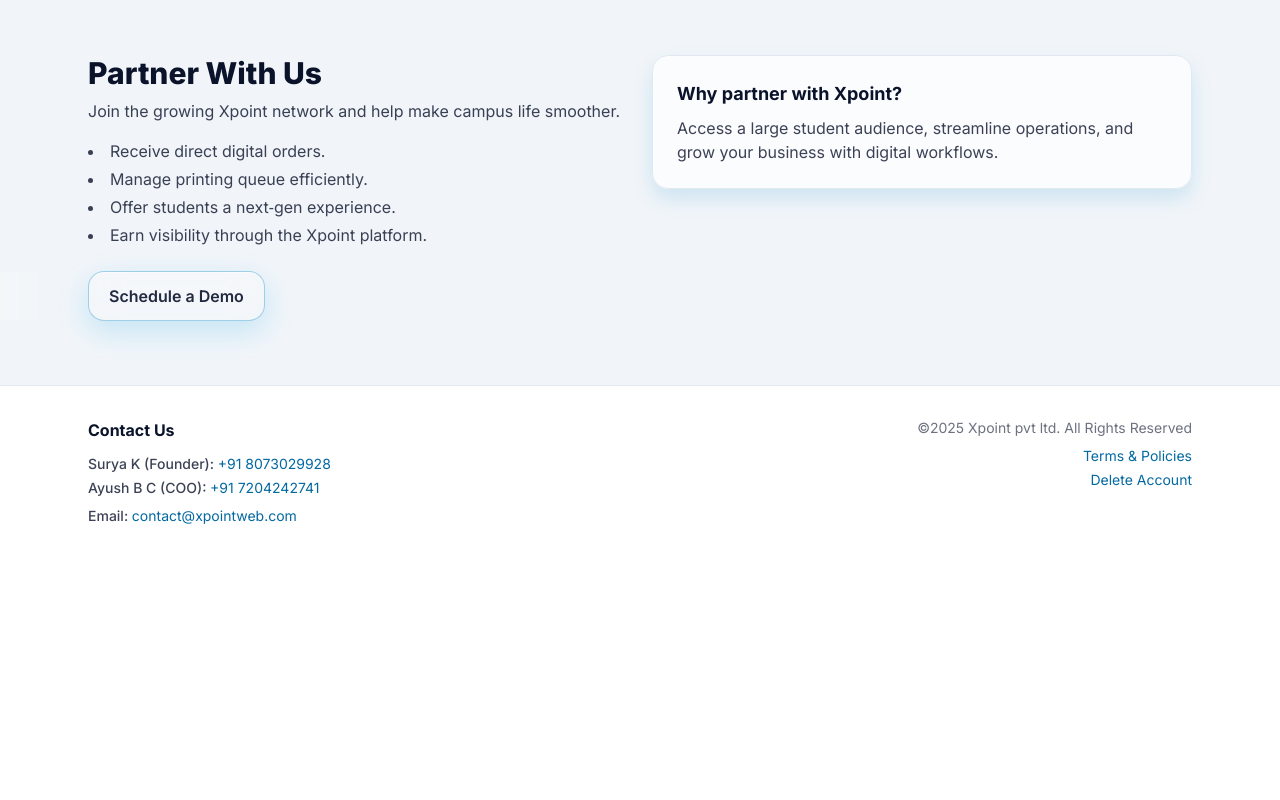
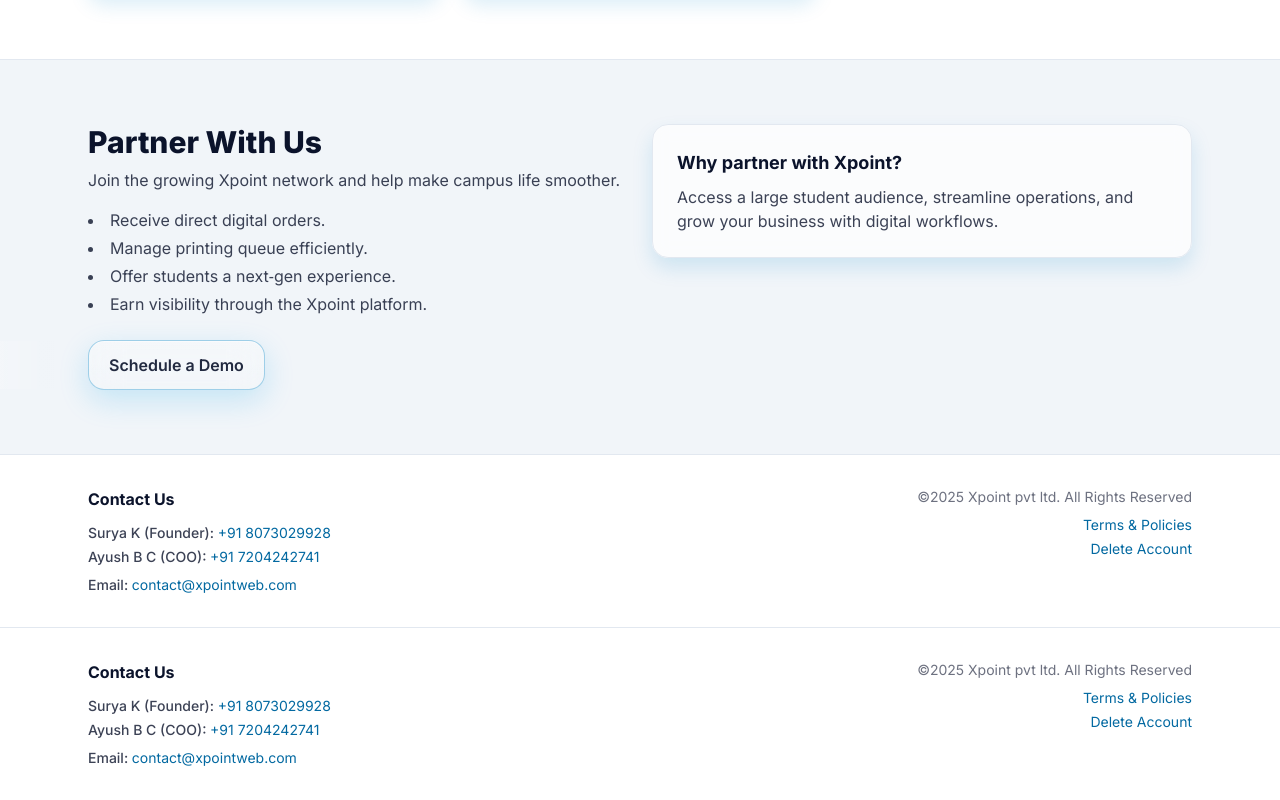
Before and after one commit to ayush346/Xpoint, a React (Vite) app in the folder client/: page / in a window 1280 px wide. Shown: the part 1754-2554 px from the top of the page. Before the commit the page ends 2312 px from the top, so only its background shows below. Built offline with nearby package versions, Linux system fonts and the light colour scheme; no server answers.

Commit message:
Error solving

```diff
--- a/client/src/components/Footer.jsx
+++ b/client/src/components/Footer.jsx
@@ -1,3 +1,5 @@
+import { Link } from "react-router-dom";
+
 export default function Footer() {
 	return (
 		<footer className="border-t border-slate-200">
@@ -23,10 +25,10 @@
 					<div className="text-center md:text-right md:block mt-4 md:mt-0">
 						<div className="text-midnight/60">©2025 Xpoint pvt ltd. All Rights Reserved</div>
 						<div className="mt-2">
-							<a href="/terms-policies" className="text-primary-600 hover:underline">Terms &amp; Policies</a>
+							<Link to="/terms-policies" className="text-primary-600 hover:underline">Terms &amp; Policies</Link>
 						</div>
 						<div className="mt-1">
-							<a href="/delete-account" className="text-primary-600 hover:underline">Delete Account</a>
+							<Link to="/delete-account" className="text-primary-600 hover:underline">Delete Account</Link>
 						</div>
 					</div>
 				</div>
--- /dev/null
+++ b/client/src/components/Layout.jsx
@@ -0,0 +1,15 @@
+import { Outlet } from "react-router-dom";
+import Navbar from "./Navbar.jsx";
+import Footer from "./Footer.jsx";
+
+export default function Layout() {
+	return (
+		<div className="min-h-screen flex flex-col">
+			<Navbar />
+			<main className="flex-1">
+				<Outlet />
+			</main>
+			<Footer />
+		</div>
+	);
+}
--- a/client/src/main.jsx
+++ b/client/src/main.jsx
@@ -4,6 +4,7 @@
 import App from "./App.jsx";
 import TermsPrivacy from "./pages/TermsPrivacy.jsx";
 import DeleteAccount from "./pages/DeleteAccount.jsx";
+import Layout from "./components/Layout.jsx";
 import "./index.css";
 import { setupGlobalWave } from "./utils/wave.js";
 import { ErrorBoundary } from "./ErrorBoundary.jsx";
@@ -14,10 +15,12 @@
 		<ErrorBoundary>
 			<BrowserRouter>
 				<Routes>
-					<Route path="/" element={<App />} />
-					<Route path="/terms-policies" element={<TermsPrivacy />} />
-					<Route path="/terms-privacy" element={<Navigate to="/terms-policies" replace />} />
-					<Route path="/delete-account" element={<DeleteAccount />} />
+					<Route path="/" element={<Layout />}>
+						<Route index element={<App />} />
+						<Route path="terms-policies" element={<TermsPrivacy />} />
+						<Route path="terms-privacy" element={<Navigate to="/terms-policies" replace />} />
+						<Route path="delete-account" element={<DeleteAccount />} />
+					</Route>
 				</Routes>
 			</BrowserRouter>
 		</ErrorBoundary>
--- a/client/src/pages/DeleteAccount.jsx
+++ b/client/src/pages/DeleteAccount.jsx
@@ -1,12 +1,6 @@
-import Navbar from "../components/Navbar.jsx";
-import Footer from "../components/Footer.jsx";
-
 export default function DeleteAccount() {
 	return (
-		<div className="min-h-screen flex flex-col">
-			<Navbar />
-			<main className="flex-1">
-				<section className="container-padded py-10 md:py-14 prose prose-slate max-w-none">
+		<section className="container-padded py-10 md:py-14 prose prose-slate max-w-none">
 					<h1 className="text-3xl font-black text-midnight">Delete Account – Xpoint</h1>
 					<p>
 						Xpoint respects user privacy and provides users with full control over their personal data.
@@ -46,9 +40,6 @@
 					<p>
 						For any questions or clarifications, please contact us at <a href="mailto:contact@xpointweb.com" className="text-primary-600 hover:underline">contact@xpointweb.com</a>.
 					</p>
-				</section>
-			</main>
-			<Footer />
-		</div>
+		</section>
 	);
 }
--- a/client/src/pages/TermsPrivacy.jsx
+++ b/client/src/pages/TermsPrivacy.jsx
@@ -1,12 +1,6 @@
-import Navbar from "../components/Navbar.jsx";
-import Footer from "../components/Footer.jsx";
-
 export default function TermsPrivacy() {
 	return (
-		<div className="min-h-screen flex flex-col">
-			<Navbar />
-			<main className="flex-1">
-				<section className="container-padded py-10 md:py-14 prose prose-slate max-w-none">
+		<section className="container-padded py-10 md:py-14 prose prose-slate max-w-none">
 					<h1 className="text-3xl font-black text-midnight">Terms of Use – Xpoint</h1>
 					<p className="text-midnight/70">Effective as of: 21 December 2025</p>
 
@@ -157,9 +151,6 @@
 					<p>
 						This Privacy Policy is governed by the laws of India.
 					</p>
-				</section>
-			</main>
-			<Footer />
-		</div>
+		</section>
 	);
 }
```
